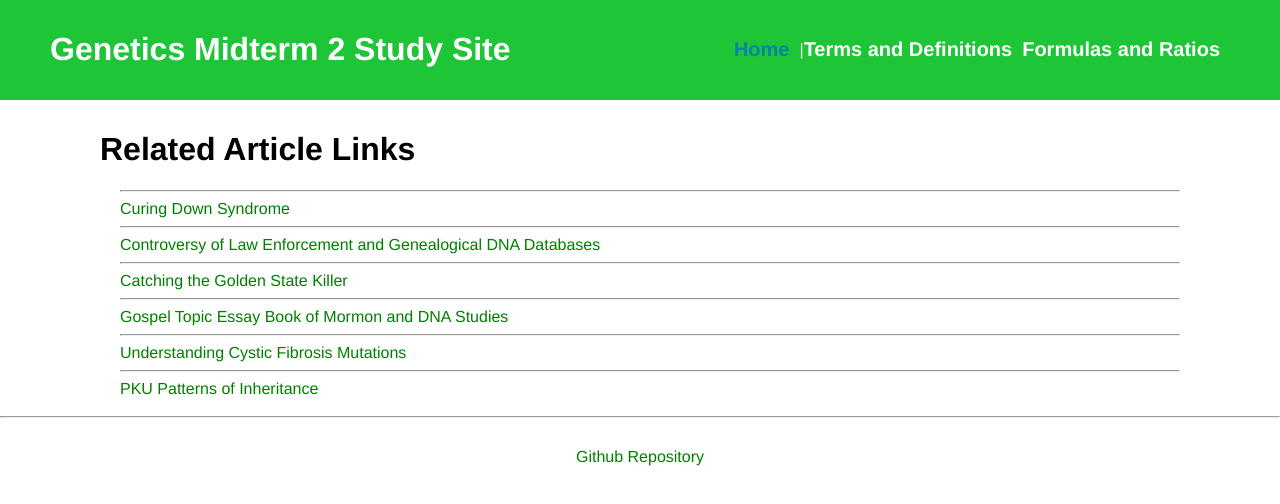
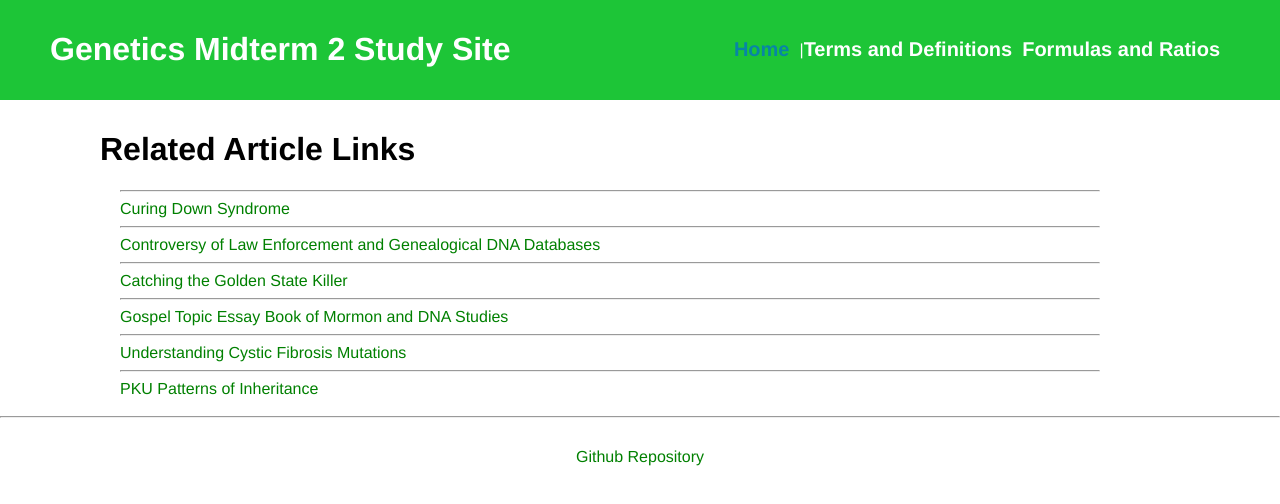
Before and after one commit to allyseh/creative-project-3, a Vue app: page / in a window 1280 px wide. Shown: the top 504 px of the page. Built offline with nearby package versions, Linux system fonts and the light colour scheme.

Commit message:
Update Home.vue

```diff
--- a/src/views/Home.vue
+++ b/src/views/Home.vue
@@ -32,6 +32,7 @@ export default {
 <style>
 .articles {
   margin-left: 20px;
+  margin-right: 80px;
 }
 
 a:link {
@@ -41,7 +42,7 @@ a:link {
 }
 
 a:visited {
-  color: pink;
+  color: #21B1F5;
   background-color: transparent;
   text-decoration: none;
 }
```
